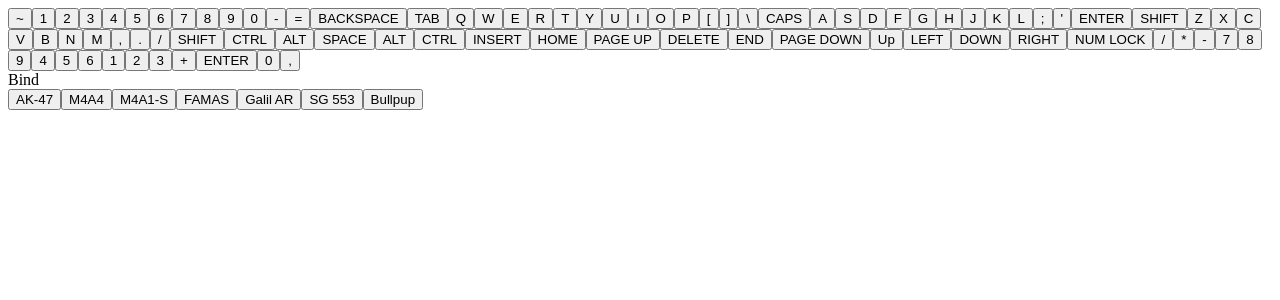
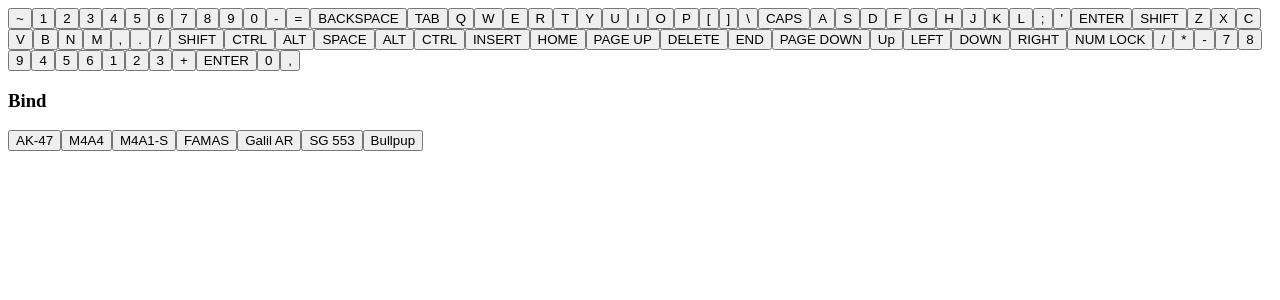
Before and after one commit to nksfrank/buybinds, a React app: page / in a window 1280 px wide. Shown: the top 300 px of the page. Built offline with nearby package versions, Linux system fonts and the light colour scheme; the HTML template or start-up script is replaced by a standard one.

Commit message:
fix bug where spread wrote over values

```diff
--- a/src/bind/index.jsx
+++ b/src/bind/index.jsx
@@ -3,7 +3,7 @@
 
 export const Bind = ({ selectedKey, onKeyBind }) => (
   <div>
-    Bind
+    <h3>Bind</h3>
     <div>{selectedKey.getKey && selectedKey.getKey()}</div>
     <div>
       {guns.rifle.map(({ value, bind }) => (
--- a/src/index.jsx
+++ b/src/index.jsx
@@ -46,11 +46,11 @@
         <Keyboard>
           {key => (
             <Key
+              {...key}
               key={key.id}
               isSelected={this.isSelected(key)}
               isBound={this.isBound(key)}
               onClick={() => this.onKeySelect(key)}
-              {...key}
             />
           )}
         </Keyboard>
```
